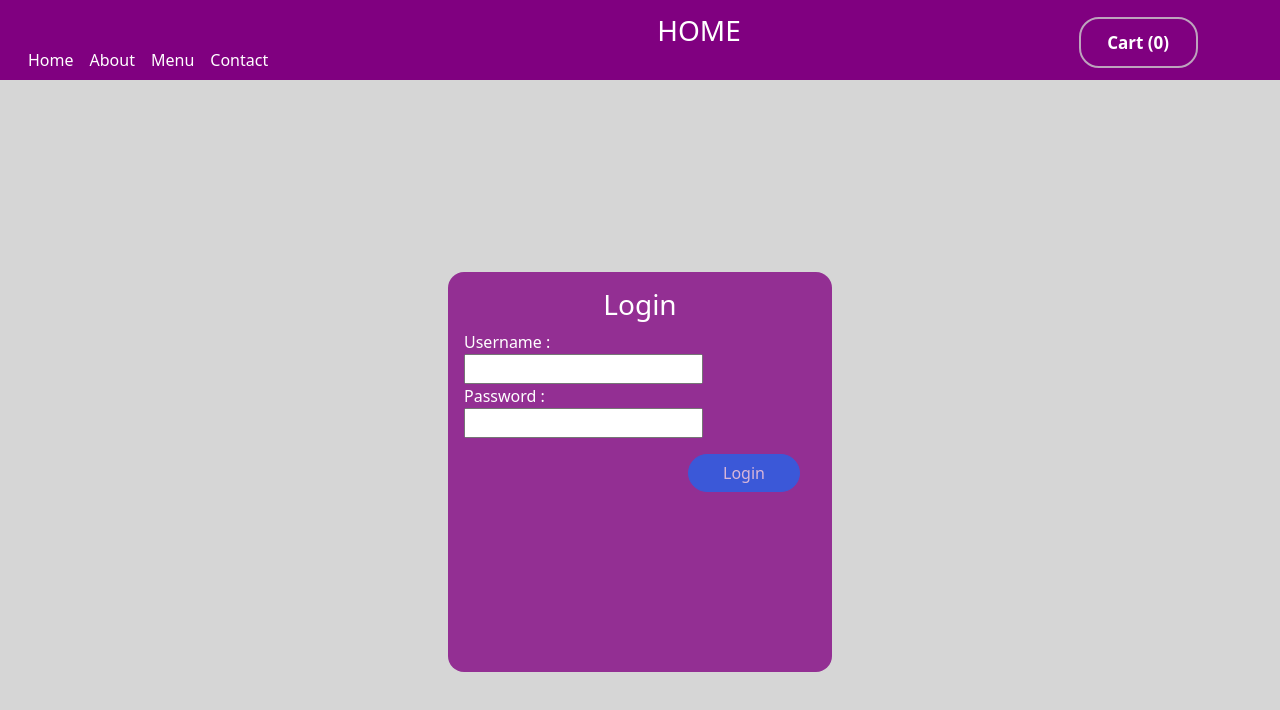
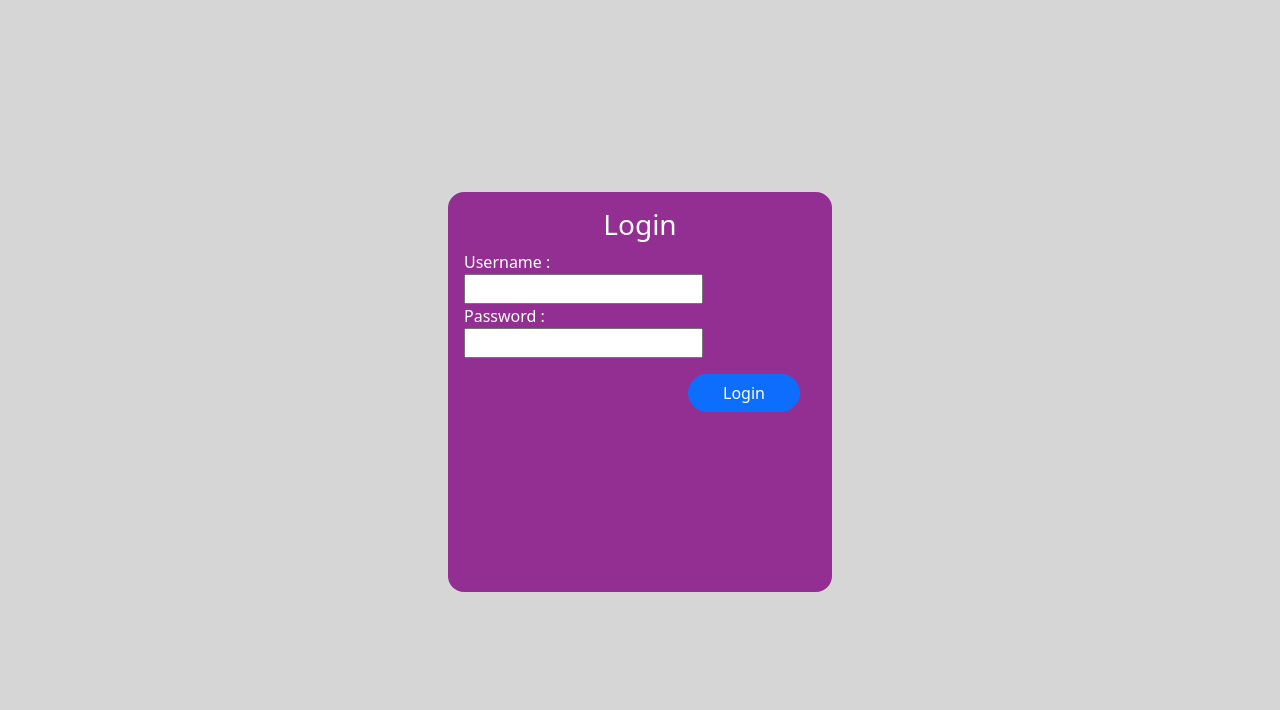
Before and after one commit to Aadhar-Kaushik/react-poc, a React (Create React App) app: page /login in a window 1280 px wide. Shown: the top 710 px of the page. Built offline with nearby package versions, Linux system fonts and the light colour scheme.

Commit message:
refactor(forwardRef): Input changes, Login fix

```diff
--- a/src/App.js
+++ b/src/App.js
@@ -1,4 +1,4 @@
-import { useEffect } from "react";
+import { useContext, useEffect } from "react";
 import { useDispatch, useSelector } from "react-redux";
 import AppRouter from "./components/app-router/app-router";
 import Cart from "./components/Cart/Cart";
@@ -6,21 +6,26 @@ import Header from "./components/Header/Header";
 import Card from "./ui/Card/Card";
 import { loadConfig } from "./ui/redux/actions";
 import SnackBar from "./ui/SnackBar/SnackBar";
+import LoginContext from "./ui/store/login-context.js/login-context";
 
 
 function App() {
   const isCartShown = useSelector(state => state.cart.isCartShown)
   const dispatch = useDispatch()
+  const loginCtx=useContext(LoginContext)
   useEffect(() => {
     dispatch(loadConfig())
+    loginCtx.onLogOut()
   }, [])
+
   return <Card >
+    {loginCtx.isLoggedIn && <>
     {isCartShown && <Cart
     />}
     <SnackBar/>
     <Header isCartBtnShown={true}
-
     />
+    </>}
     <AppRouter />
   </Card>
 
--- a/src/components/Login/Login.js
+++ b/src/components/Login/Login.js
@@ -1,9 +1,14 @@
+import { useContext, useRef } from "react"
 import { useNavigate } from "react-router-dom"
 import useInput from "../../ui/custom-hooks/use-input"
+import Input from "../../ui/Input/Input"
+import LoginContext from "../../ui/store/login-context.js/login-context"
 import classes from "./Login.module.css"
 
 const Login = () => {
     const navigate = useNavigate()
+    const usernameRef = useRef()
+    const passwordRef = useRef()
     const {
         value: username,
         isTouched: usernameIsTouched,
@@ -25,31 +30,48 @@ const Login = () => {
     } = useInput((val) => val.includes("@"))
 
     const isFormDisabled = !usernameIsValid || !passwordIsValid
+    const loginCtx = useContext(LoginContext)
 
     const onClickLoginHandler = (event) => {
         event.preventDefault()
+        if (isFormDisabled) {
+            if (!usernameIsValid) {
+                usernameRef.current.focus()
+            } else if (passwordRef) {
+                passwordRef.current.focus()
+            }
+
+            return
+        }
+        loginCtx.onLogIn("100")
         navigate("/home")
     }
 
-    return <div className={classes.card}>
+    return <div className={classes.card} style={{height:usernameHasError && passwordHasError ?"58vh":""}}>
         <h3>Login</h3>
         <form>
-            <div><label>Username : </label><br /><input
+            <Input
+                label={"Username"}
                 value={username}
                 onChange={onChangeUsername}
                 onBlur={onBlurUsername}
+                errorMsg={"Invalid Username !"}
+                errorFlag={usernameHasError}
+                ref={usernameRef}
             />
-                {usernameHasError && <p className={classes.red}>Invalid Username !</p>}
-            </div>
-            <div><label>Password : </label><br /><input
+
+            <Input
+                label={"Password"}
                 value={password}
                 type="password"
                 onChange={onChangePassword}
                 onBlur={onBlurPassword}
-            /></div>
-            {passwordHasError && <p className={classes.red}>Invalid Password !</p>}
+                errorMsg={"Invalid Password !"}
+                errorFlag={passwordHasError}
+                ref={passwordRef}
+            />
+
             <button className={`btn btn-primary`}
-                disabled={isFormDisabled}
                 onClick={onClickLoginHandler}
             >Login</button>
         </form>
--- a/src/components/Login/Login.module.css
+++ b/src/components/Login/Login.module.css
@@ -9,6 +9,8 @@
     left: 50%;
     transform: translate(-50%,-50%);
     color: #FFFF;
+
+
 }
 .card h3{
     text-align: center;
@@ -19,8 +21,13 @@
     float: right;
     border-radius: 30px;
     width: 7em;
+    align-self: flex-end;
 }
 
-.red{
-    color: red;
+.card form{
+    display: flex;
+    flex-direction: column;
+    align-items: start;
+    flex-wrap: wrap;
+
 }
--- a/src/components/MealDetails/MealDetails.js
+++ b/src/components/MealDetails/MealDetails.js
@@ -1,6 +1,8 @@
 import classes from "./MealDetails.module.css"
 import { useParams, useLocation, useNavigate } from "react-router-dom"
 import { useEffect, useState } from "react"
+import { useDispatch } from "react-redux"
+import { setScreenName } from "../../ui/redux/actions"
 
 const MealDetails = () => {
     const navigate = useNavigate()
@@ -8,6 +10,10 @@ const MealDetails = () => {
     const pathVar = useParams()
     const location = useLocation()
     const search = new URLSearchParams(location.search)
+    const dispatch = useDispatch()
+    useEffect(() => {
+        dispatch(setScreenName(pathVar.name))
+    }, [])
 
     useEffect(() => {
         console.log("UseEffect")
@@ -19,7 +25,7 @@ const MealDetails = () => {
 
     return <div className={classes.table}>
         <button className="btn btn-danger" onClick={() => navigate(-1)}>Back</button>
-        <button className="btn btn-primary" onClick={() => setToggle(prev=>!prev)}>
+        <button className="btn btn-primary" onClick={() => setToggle(prev => !prev)}>
             <div>Toggle</div>
             <div>(For UseEffect)</div>
         </button>
--- a/src/components/app-router/app-router.js
+++ b/src/components/app-router/app-router.js
@@ -1,5 +1,6 @@
 import React from "react"
 import { Navigate, Route, Routes } from "react-router-dom"
+import AuthGuard from "../../ui/AuthGuard/AuthGuard"
 
 
 const Home = React.lazy(() => import("../Home/Home"))
@@ -19,16 +20,16 @@ const AppRouter = () => {
     return <Routes>
         <Route path="/" element={<Navigate to="/login" />} />
         <Route path="/login" element={<Login />} />
-        <Route path="/contact" element={<Contacts />}>
-            <Route path="phone" element={<Phone/> } />
-            <Route path="email" element={<Email/> } />
-            <Route path="fax" element={<Fax/> } />
+        <Route path="/contact" element={<AuthGuard component={Contacts} />}>
+            <Route path="phone" element={<AuthGuard component={Phone}/> } />
+            <Route path="email" element={<AuthGuard component={Email}/> } />
+            <Route path="fax" element={<AuthGuard component={Fax}/> } />
         </Route>
-        <Route path="/about" element={<About />} />
-        <Route path="meals" element={<Meals />} />
-        <Route path="meals/:id/:name" element={<MealDetails />} />
-        <Route path="/home" element={<Home />} />
-        <Route path="/user-details" element={<UserDetails />} />
+        <Route path="/about" element={<AuthGuard component={About} />} />
+        <Route path="meals" element={<AuthGuard component={Meals} />} />
+        <Route path="meals/:id/:name" element={<AuthGuard component={MealDetails} />} />
+        <Route path="/home" element={<AuthGuard component={Home} />} />
+        <Route path="/user-details" element={<AuthGuard component={UserDetails} />} />
         <Route path="/*" element={<PageNotFound />} />
     </Routes>
 }
--- a/src/index.js
+++ b/src/index.js
@@ -11,6 +11,7 @@ import { configureStore } from "./ui/redux/configure-store"
 import {BrowserRouter} from "react-router-dom"
 import { PrimeReactProvider } from 'primereact/api';
 import "primereact/resources/themes/lara-light-cyan/theme.css";
+import LoginContextProvider from './ui/store/login-context.js/login-context-provider';
 const root = ReactDOM.createRoot(document.getElementById('root'));
 
 
@@ -20,9 +21,11 @@ root.render(
     <PrimeReactProvider>
     <Suspense fallback={<div></div>}>
     <CartContextProvider>
+    <LoginContextProvider>
       <Provider store={configureStore()}>
         <App />
       </Provider>
+    </LoginContextProvider>
     </CartContextProvider>
     </Suspense>
     </PrimeReactProvider>
--- /dev/null
+++ b/src/ui/AuthGuard/AuthGuard.js
@@ -0,0 +1,15 @@
+import { useEffect } from "react"
+import { useNavigate } from "react-router-dom"
+
+const AuthGuard=(props)=>{
+
+    const navigate=useNavigate()
+    useEffect(()=>{
+        if(!sessionStorage.getItem("token")){
+            navigate("/")
+        }
+    })
+    return <props.component/>
+}
+
+export default AuthGuard
--- /dev/null
+++ b/src/ui/Input/Input.js
@@ -0,0 +1,28 @@
+import { forwardRef, useImperativeHandle, useRef } from "react"
+import classes from "./Input.module.css"
+
+const Input = forwardRef((props, ref) => {
+    const inputRef = useRef()
+
+    const activate = () => {
+        inputRef.current.focus();
+      };
+    useImperativeHandle(ref, () => {
+        return {
+            focus: activate
+        }
+    })
+
+    return <div><label>{props.label} : </label><br /><input
+        ref={inputRef}
+        value={props.value}
+        onChange={props.onChange}
+        onBlur={props.onBlur}
+        type={props.type || "text"}
+
+    />
+        {props.errorFlag && <p className={classes.red}>{props.errorMsg}</p>}
+    </div>
+}
+)
+export default Input
--- /dev/null
+++ b/src/ui/Input/Input.module.css
@@ -0,0 +1,3 @@
+.red{
+    color: red;
+}
--- a/src/ui/SnackBar/SnackBar.js
+++ b/src/ui/SnackBar/SnackBar.js
@@ -13,7 +13,6 @@ const SnackBar = () => {
         dispatch(resetCart())
         navigate("/home")
     }
-    console.log(toast)
 
     useEffect(() => {
         toastRef.current.show(toast)
--- /dev/null
+++ b/src/ui/store/login-context.js/login-context-provider.js
@@ -0,0 +1,28 @@
+import { useState } from "react"
+import LoginContext from "./login-context"
+
+const LoginContextProvider = props => {
+
+    const [isLoggedIn, setIsLoggedIn] = useState(false)
+
+    const onLogIn = (token) => {
+        setIsLoggedIn(true)
+        sessionStorage.setItem("token",token)
+    }
+
+    const onLogOut = () => {
+        setIsLoggedIn(false)
+        sessionStorage.removeItem("token")
+    }
+
+    const value = {
+        isLoggedIn,
+        onLogIn,
+        onLogOut
+    }
+    return <LoginContext.Provider value={value}>
+        {props.children}
+    </LoginContext.Provider>
+}
+
+export default LoginContextProvider
--- /dev/null
+++ b/src/ui/store/login-context.js/login-context.js
@@ -0,0 +1,9 @@
+import React from "react"
+
+const LoginContext = React.createContext({
+    isLoggedIn: false,
+    onLogIn: (token) => { },
+    onLogOut: () => { }
+})
+
+export default LoginContext
```
